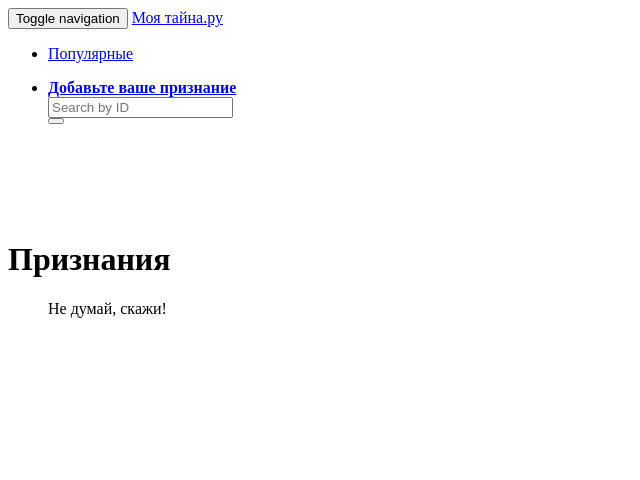
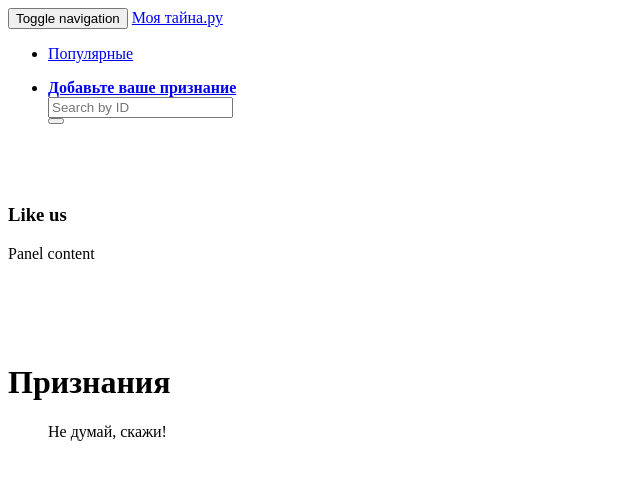
Before and after one commit to grubobeats/confessions, a PHP site: page /header.php in a window 1280 px wide. Shown: the top 480 px of the page, without its empty margins (0-640 px from the left). Run offline with PHP 8.4, Linux system fonts and the light colour scheme.

Commit message:
fixed side panel

```diff
--- a/contact.php
+++ b/contact.php
@@ -8,7 +8,7 @@ if (isset($_POST["sendmail"])) {
 	$name = $_POST["name"];
 	$email = $_POST["email"];
 	$message = $_POST["message"];
-	$to = "vladan.paunovic.bg@gmail.com";
+	$to = "moyatajna@yandex.ru";
 	$subject = "Message from: Moyatajna.ru";
 	$headers = "From: contact@moyatajna.ru";
 	$txt = "You have new message from site www.moyatajna.ru\nContact name: " . $name . "\nEmail: " . $email . "\nMessage: " . $message;
--- a/footer.PHP
+++ b/footer.PHP
@@ -1,3 +1,4 @@
+
 
 		<div class="row wow fadeIn">
 			<div class="col-sm-offset-4 col-sm-4 text-center">
--- a/header.php
+++ b/header.php
@@ -51,7 +51,22 @@
 
 <div class="container-fluid">
     <div class="row">
-      <div class="col-sm-offset-2 col-sm-8">
+
+      <div class="col-sm-2">
+        <div class="affix" data-spy="affix" data-offset-top="0" data-offset-bottom="0" style="width: 200px">
+          <div style="margin-top: 80px"></div>
+          <div class="panel panel-default">
+            <div class="panel-heading">
+              <h3 class="panel-title">Like us</h3>
+            </div>
+            <div class="panel-body">
+              Panel content
+            </div>
+          </div>
+        </div>
+
+      </div>
+      <div class="col-sm-8">
         <div class="row">
           <div class="col-sm-12" style="padding-top: 80px;">
             <div class="jumbotron">
```
Also changed, not shown: assets/ajax_add_post.php (+7 -0 lines), assets/style.css (line endings or trailing spaces).
